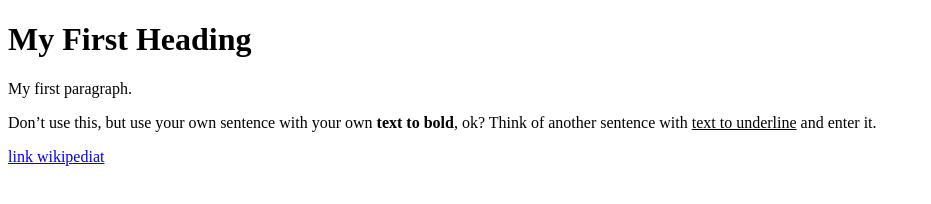
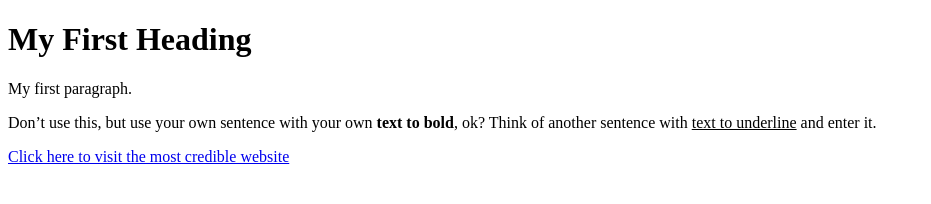
Before and after one commit to Eva-droid/iMadeALink, a plain HTML site: page index.html in a window 1280 px wide. Shown: the whole page, without its empty margins (0-931 px from the left). Drawn offline with Linux system fonts and the light colour scheme.

Commit message:
added sarcasm

```diff
--- a/index.html
+++ b/index.html
@@ -8,7 +8,7 @@
 	Think of another sentence with <u>text to underline</u> and enter it.
   </p>
 	<p>
-	 <p><a href="https://www.wikipedia.org/">link wikipediat</a></p>
+	 <p><a href="https://www.wikipedia.org/"> Click here to visit the most credible website </a></p>
 	  </p>
  </body>
 </html>
```
